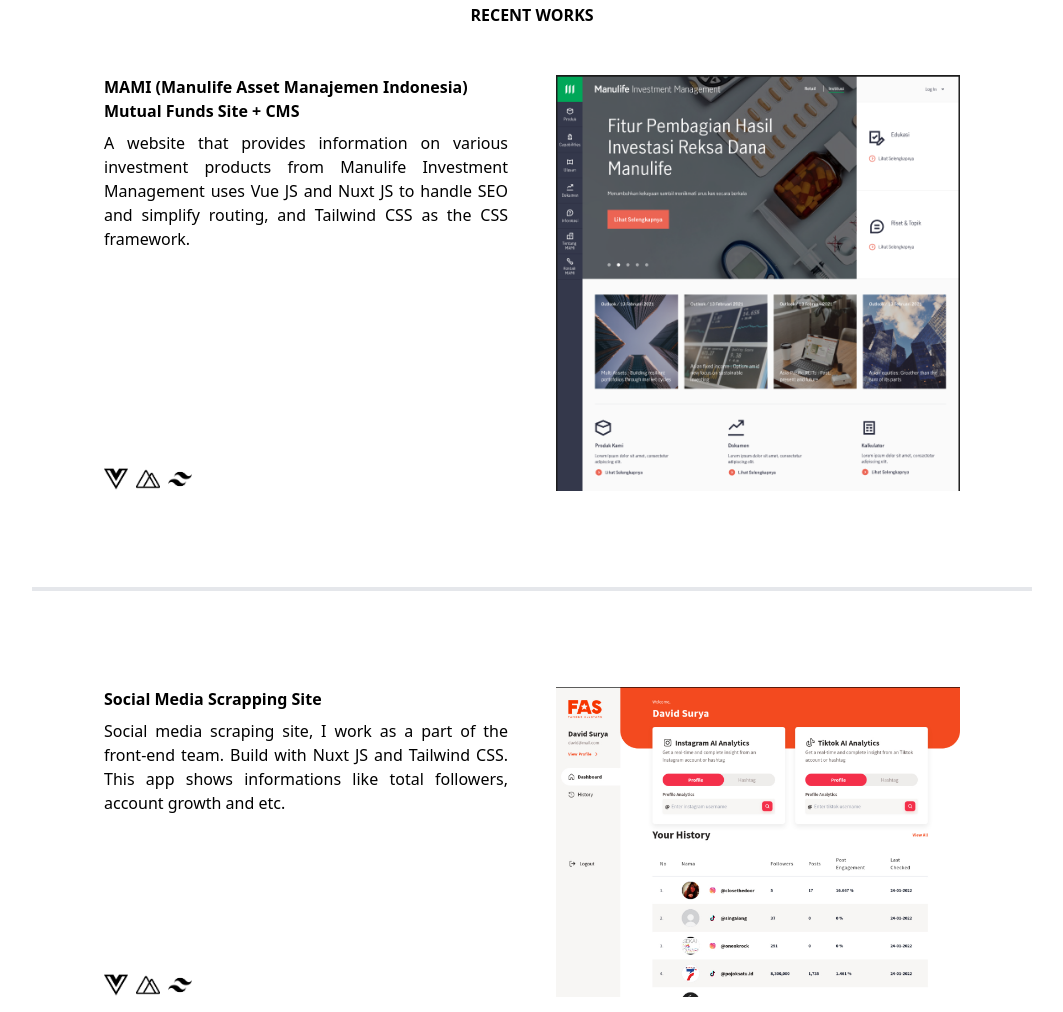
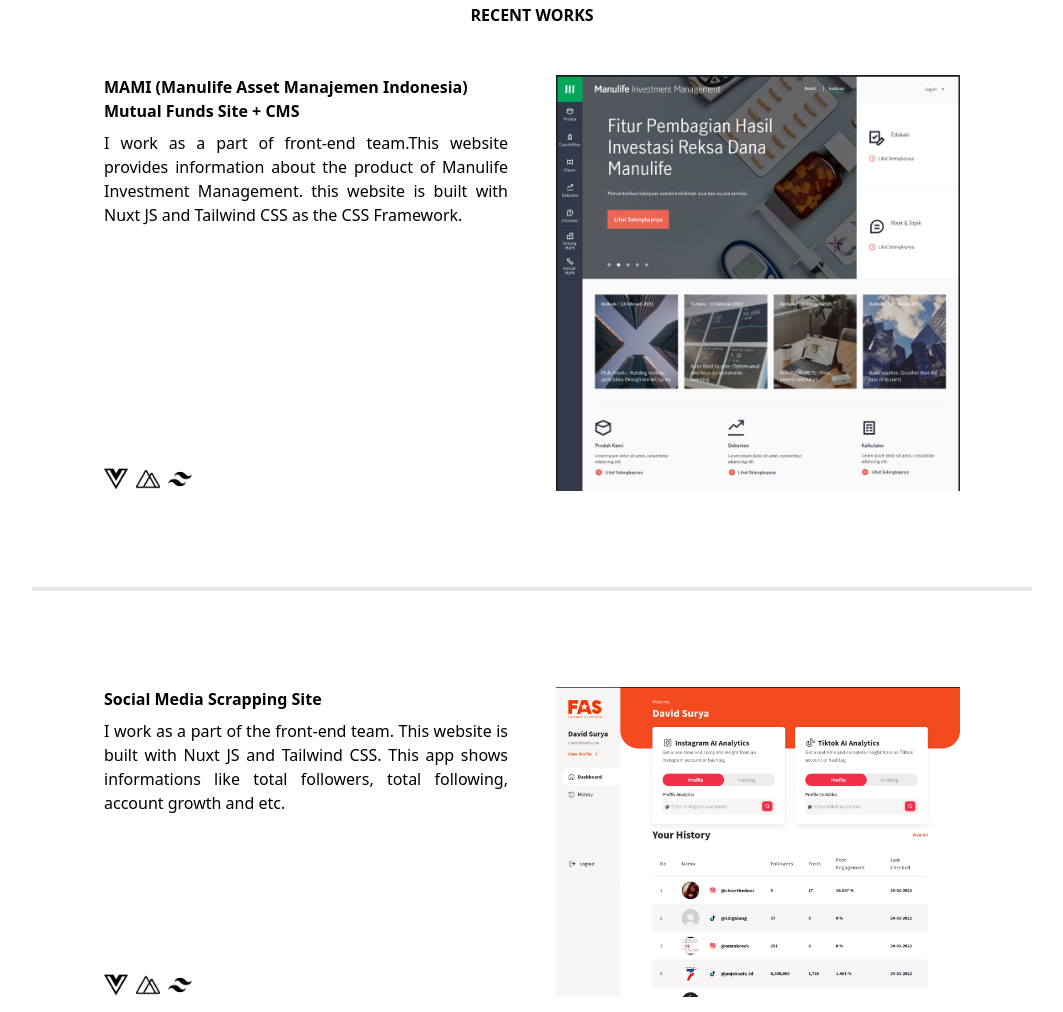
Before and after one commit to yeremiaChris/yeremiaChris.github.io, a website: page index.html in a window 1280 px wide. Shown: the part 572-1584 px from the top of the page, without its empty margins (108-1171 px from the left). Drawn offline with Linux system fonts and the light colour scheme.

Commit message:
update content favorite

```diff
--- a/index.html
+++ b/index.html
@@ -40,7 +40,7 @@
             <div>
               <!-- <p class="font-semibold mb-2">2021</p> -->
               <h1 class="font-semibold mb-2">MAMI (Manulife Asset Manajemen Indonesia) Mutual Funds Site + CMS</h1>
-              <p class="text-justify">A website that provides information on various investment products from Manulife Investment Management uses Vue JS and Nuxt JS to handle SEO and simplify routing, and Tailwind CSS as the CSS framework.</p>
+              <p class="text-justify">I work as a part of front-end team.This website provides information about the product of Manulife Investment Management. this website is built with Nuxt JS and Tailwind CSS as the CSS Framework.</p>
             </div>
             <div class="flex items-end gap-2">
               <img class="w-6 h-6" src="/assets/img/vue.png" alt="vue" />
@@ -61,7 +61,7 @@
             <div>
               <!-- <p class="font-semibold mb-2">2021</p> -->
               <h1 class="font-semibold mb-2">Social Media Scrapping Site</h1>
-              <p class="text-justify">Social media scraping site, I work as a part of the front-end team. Build with Nuxt JS and Tailwind CSS. This app shows informations like total followers, account growth and etc.</p>
+              <p class="text-justify">I work as a part of the front-end team. This website is built with Nuxt JS and Tailwind CSS. This app shows informations like total followers, total following, account growth and etc.</p>
             </div>
             <div class="flex items-end gap-2">
               <img class="w-6 h-6" src="/assets/img/vue.png" alt="vue" />
```
